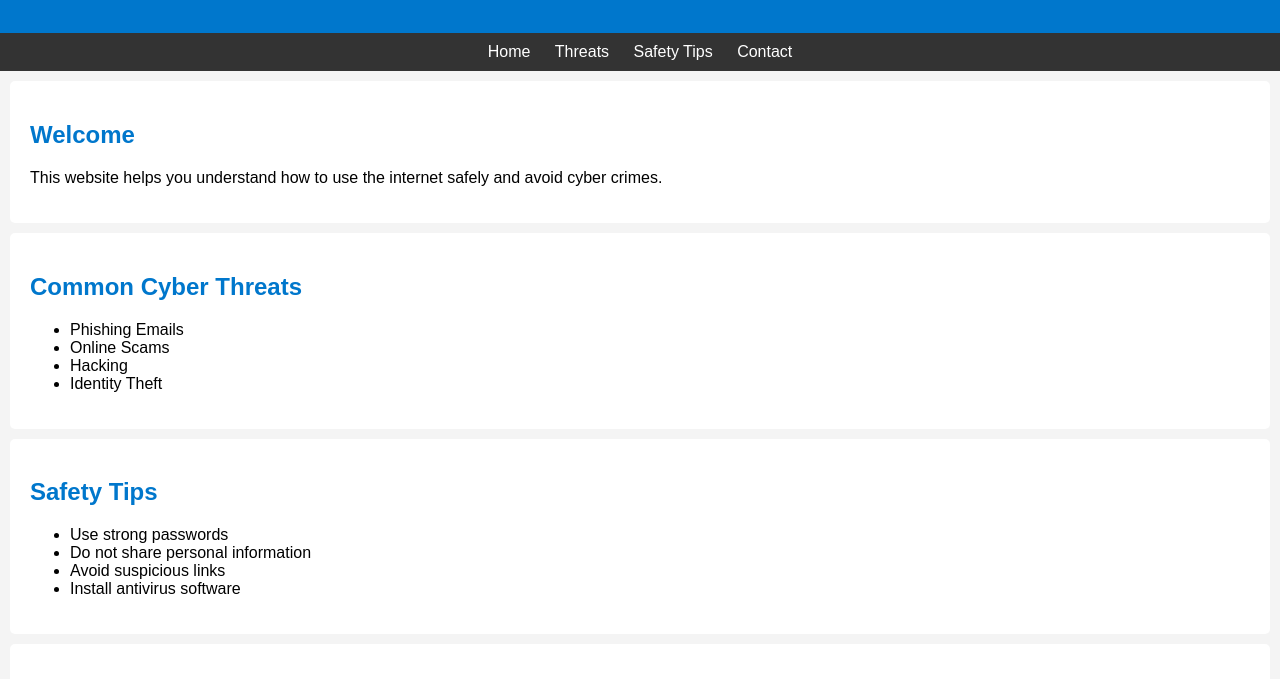
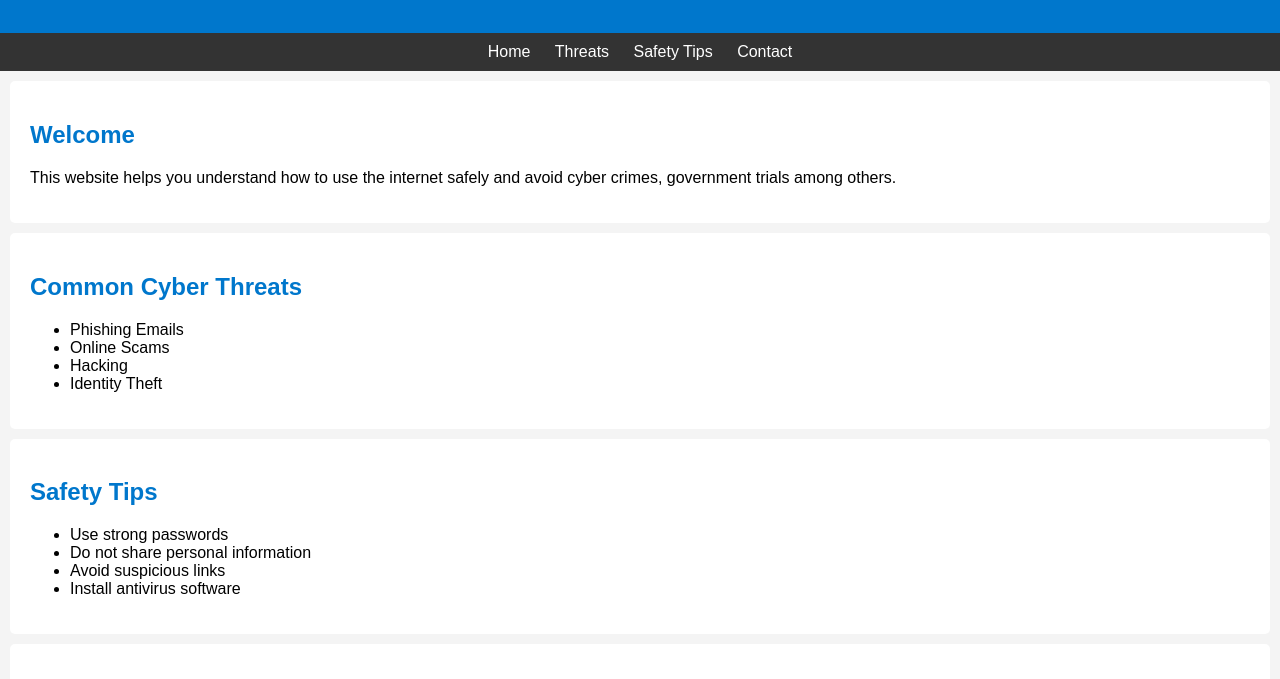
Before and after one commit to ssekanjako629/Ezra, a plain HTML site: page index.html in a window 1280 px wide. Shown: the part 121-800 px from the top of the page. Drawn offline with Linux system fonts and the light colour scheme.

Commit message:
Update index.html
added to welcome the paragraph

```diff
--- a/index.html
+++ b/index.html
@@ -23,7 +23,7 @@
 
 <section id="home">
     <h2>Welcome</h2>
-    <p>This website helps you understand how to use the internet safely and avoid cyber crimes.</p>
+    <p>This website helps you understand how to use the internet safely and avoid cyber crimes, government trials among others.</p>
 </section>
 
 <section id="threats">
```
